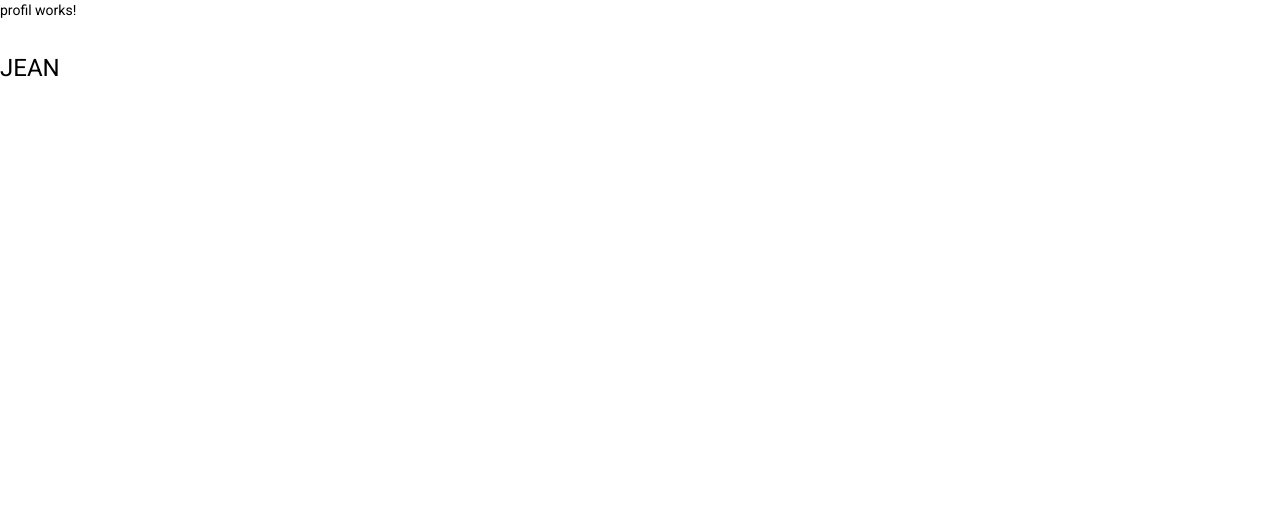
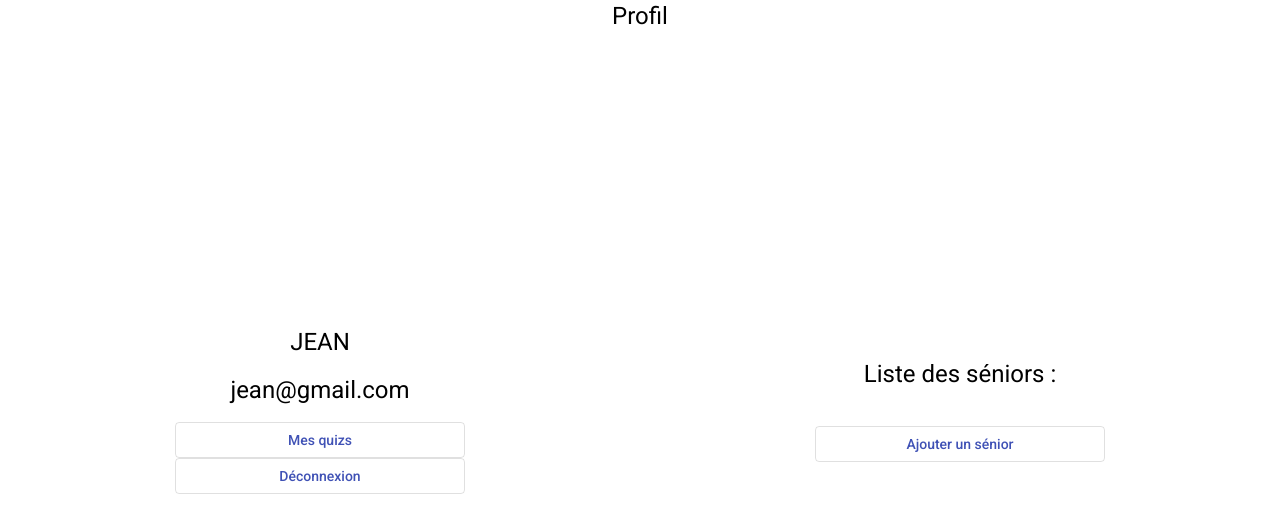
Before and after one commit to 2019-2020-ps6/2021-2022-ps6-seniority, an Angular app: page /profil/1 in a window 1280 px wide. Shown: the top 532 px of the page. Built offline with nearby package versions, Linux system fonts and the light colour scheme.

Commit message:
Ajout de la page profil

```diff
--- a/src/app/mocks/profil-list.mock.ts
+++ b/src/app/mocks/profil-list.mock.ts
@@ -3,10 +3,12 @@ import {Profil} from "../models/profil.model";
 export const PROFIL_LIST: Profil[] = [
   {
     name: 'JEAN',
-    id: '1'
+    id: '1',
+    email: 'jean@gmail.com'
   },
   {
     name: 'JACQUE',
-    id: '2'
+    id: '2',
+    email: 'jacque@orange.com'
   }
 ]
--- a/src/app/models/profil.model.ts
+++ b/src/app/models/profil.model.ts
@@ -1,4 +1,5 @@
 export interface Profil {
   name: string;
   id: string;
+  email: string;
 }
--- a/src/app/profil/profil.component.css
+++ b/src/app/profil/profil.component.css
@@ -0,0 +1,27 @@
+.split {
+  height: 100%;
+  width: 50%;
+  position: fixed;
+  z-index: 1;
+  top: 0;
+  overflow-x: hidden;
+  padding-top: 20px;
+}
+
+/* Control the left side */
+.left {
+  left: 0;
+}
+
+/* Control the right side */
+.right {
+  right: 0;
+}
+
+.centered {
+  position: absolute;
+  top: 50%;
+  left: 50%;
+  transform: translate(-50%, -50%);
+  text-align: center;
+}
--- a/src/app/profil/profil.component.html
+++ b/src/app/profil/profil.component.html
@@ -1,4 +1,19 @@
-<p>profil works!</p>
+<h1 class="mat-h1" style="text-align: center">Profil</h1>
 
-<br>
-<h1 *ngIf="profil" class="mat-h1">{{profil.name}}</h1>
+<div class="split left">
+  <div class="centered">
+    <h1 *ngIf="profil" class="mat-h1">{{profil.name}}</h1>
+    <h2 *ngIf="profil" class="mat-h1">{{profil.email}}</h2>
+    <button mat-stroked-button color="primary" [style.width.px]=290>Mes quizs</button>
+    <br>
+    <button mat-stroked-button color="primary" [style.width.px]=290>Déconnexion</button>
+  </div>
+</div>
+
+<div class="split right">
+  <div class="centered">
+    <h1>Liste des séniors :</h1>
+    <br>
+    <button mat-stroked-button color="primary" [style.width.px]=290>Ajouter un sénior</button>
+  </div>
+</div>
--- a/src/app/services/profil.service.ts
+++ b/src/app/services/profil.service.ts
@@ -1,6 +1,7 @@
 import { Injectable } from '@angular/core';
 import {Profil} from "../models/profil.model";
 import {PROFIL_LIST} from "../mocks/profil-list.mock";
+import {BehaviorSubject} from "rxjs";
 
 @Injectable({
   providedIn: 'root'
@@ -8,6 +9,8 @@ import {PROFIL_LIST} from "../mocks/profil-list.mock";
 export class ProfilService {
 
   private profils: Profil[] = PROFIL_LIST;
+  public profils$: BehaviorSubject<Profil[]> = new BehaviorSubject(PROFIL_LIST);
+
 
   constructor() {
   }
@@ -15,4 +18,9 @@ export class ProfilService {
   getProfilFromId(id : string | null) : Profil | undefined{
     return this.profils.find(profil => profil.id === id);
   }
+
+  addProfil(profil: Profil){
+    this.profils.push(profil);
+    this.profils$.next(this.profils);
+  }
 }
```
